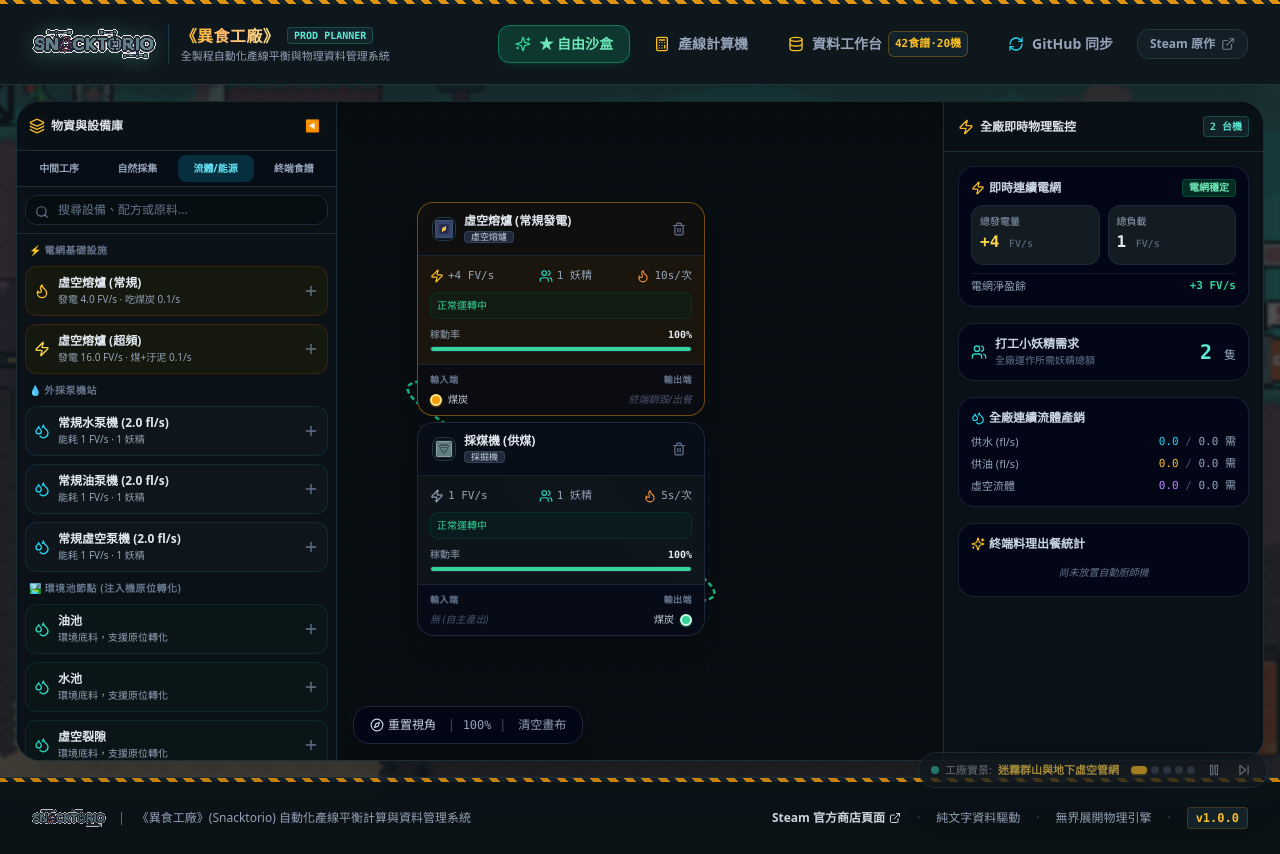
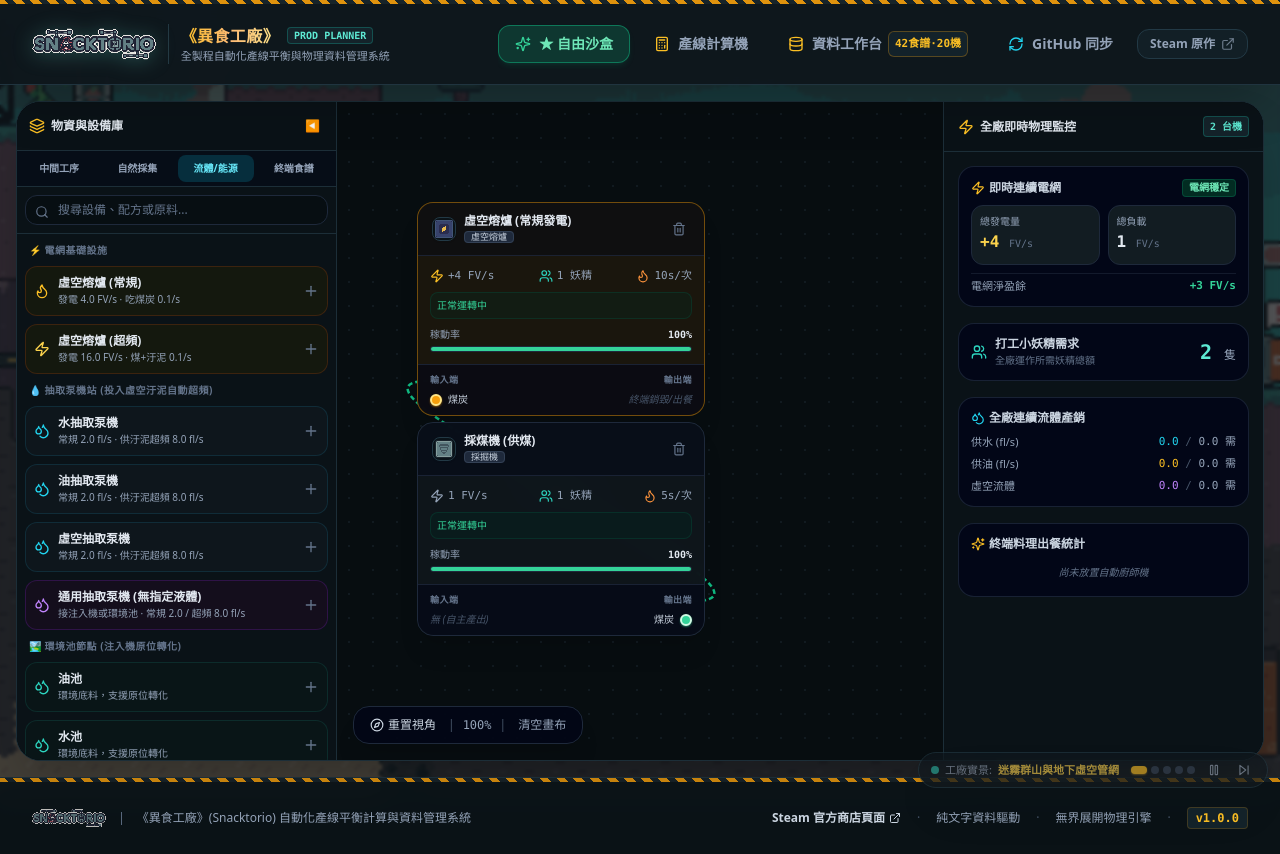
Before and after one commit to markyang20040112-source/Snacktorio, a React (Vite) app: page / in a window 1280 px wide. Both pictures are taken after a click on the button "流體/能源". Built offline with nearby package versions, Linux system fonts and the light colour scheme.

Commit message:
fix(sandbox): fluid port typing for mixer sauces, reactive pump overclocking, and injector-to-pump workflow

```diff
--- a/src/components/Sandbox/SandboxSimulator.tsx
+++ b/src/components/Sandbox/SandboxSimulator.tsx
@@ -25,6 +25,30 @@
   items: Item[];
   intermediate: IntermediateRecipe[];
   recipes: Recipe[];
+}
+
+const KNOWN_FLUIDS = new Set([
+  '水', '油', '虛空',
+  '塔瑪茄醬', '青醬', '麵糊', '白醬', '肉汁', '蟑螂奶', '蒜泥蛋醬',
+  '炙烈紅油', '醋', '致命莎莎醬', '辛辣莎莎醬', '致命沙沙醬', '辛辣沙沙醬'
+]);
+
+function isFluidItem(name: string): boolean {
+  if (!name) return false;
+  if (KNOWN_FLUIDS.has(name)) return true;
+  if (
+    name.endsWith('醬') ||
+    name.endsWith('油') ||
+    name.endsWith('水') ||
+    name.endsWith('汁') ||
+    name.endsWith('奶') ||
+    name.endsWith('醋') ||
+    name.includes('虛空')
+  ) {
+    if (['油荳蔻', '水稻', '醬油'].includes(name)) return false;
+    return true;
+  }
+  return false;
 }
 
 export const SandboxSimulator: React.FC<SandboxSimulatorProps> = ({
@@ -155,7 +179,7 @@
     const inputs: SandboxNodeData['inputs'] = [];
     if (recipeOrInter) {
       (recipeOrInter.inputs || []).forEach((inp, idx) => {
-        if (inp.name && inp.name !== '無' && inp.count > 0) {
+        if (inp.name && !inp.name.startsWith('無') && inp.count > 0) {
           inputs.push({
             id: `in-${idx}-${inp.name}`,
             name: inp.name,
@@ -164,7 +188,8 @@
           });
         }
       });
-      if (recipeOrInter.fluidType && recipeOrInter.fluidType !== '無') {
+      // 注入機為環境原位轉化設備，直接置於池中，不需要外採管道供水/供油！
+      if (recipeOrInter.fluidType && recipeOrInter.fluidType !== '無' && mach.name !== '注入機') {
         inputs.push({
           id: `in-fluid-${recipeOrInter.fluidType}`,
           name: recipeOrInter.fluidType,
@@ -177,11 +202,17 @@
     // 解析輸出端口
     const outputs: SandboxNodeData['outputs'] = [];
     if (recipeOrInter) {
+      const isOutFluid = isFluidItem(recipeOrInter.name) || mach.name === '注入機';
+      const defaultFluidRate = mach.name === '注入機' ? 2.0 : 1.0;
+      const rate = isOutFluid
+        ? (recipeOrInter.outputCount && recipeOrInter.cycleTime ? recipeOrInter.outputCount / recipeOrInter.cycleTime : defaultFluidRate)
+        : ((recipeOrInter.outputCount || 1) / (recipeOrInter.cycleTime || 5));
+
       outputs.push({
         id: `out-${recipeOrInter.name}`,
         name: recipeOrInter.name,
-        type: mach.name === '注入機' || (recipeOrInter as any).fluidType === '無' && recipeOrInter.name.includes('油') ? 'fluid' : 'solid',
-        rateProvided: Number(((recipeOrInter.outputCount || 1) / (recipeOrInter.cycleTime || 5)).toFixed(3))
+        type: isOutFluid ? 'fluid' : 'solid',
+        rateProvided: Number(rate.toFixed(3))
       });
     }
 
@@ -317,27 +348,54 @@
         outputs: []
       };
     } else if (type === 'pump') {
-      const isOC = subtype === 'overclock';
-      const fluidName = subtype?.includes('油') ? '油' : subtype?.includes('虛空') ? '虛空' : '水';
+      const isGeneric = subtype === 'generic' || !subtype;
+      const fluidName = isGeneric ? '通用流體' : subtype;
+
+      const inputs: SandboxPort[] = [];
+      if (isGeneric) {
+        inputs.push({
+          id: 'in-fluid',
+          name: '原位轉化液/環境池',
+          type: 'fluid',
+          rateRequired: 2.0
+        });
+      }
+      // 統一配備虛空汙泥超頻端口 (可選輸入，供汙泥自動升級為 8.0 fl/s)
+      inputs.push({
+        id: 'in-sludge',
+        name: '虛空汙泥 (超頻)',
+        type: 'solid',
+        rateRequired: 0.2
+      });
+
       node = {
         id,
         type: 'pump',
-        title: `${fluidName}抽取泵機 (${isOC ? '超頻 8 fl/s' : '常規 2 fl/s'})`,
-        powerMode: isOC ? 'overclock' : 'regular',
+        title: isGeneric ? '通用抽取泵機 (待接液源)' : `${fluidName}抽取泵機 (常規 2 fl/s)`,
+        machineName: '虛空泵機',
+        powerMode: 'regular',
         x: -pan.x + 350,
         y: -pan.y + 200,
         baseCycleTime: 1,
-        baseOutputCount: isOC ? 8 : 2,
-        basePowerConsumption: isOC ? 2.0 : 1.0,
-        baseGoblins: isOC ? 2 : 1,
+        baseOutputCount: 2,
+        basePowerConsumption: 1.0,
+        baseGoblins: 1,
         actualCycleTime: 1,
-        efficiency: 1.0,
-        actualPower: isOC ? 2.0 : 1.0,
-        actualGoblins: isOC ? 2 : 1,
+        efficiency: isGeneric ? 0 : 1.0,
+        actualPower: 1.0,
+        actualGoblins: 1,
         fluidSaturation: 1.0,
         solidSaturation: 1.0,
-        inputs: isOC ? [{ id: 'in-sludge', name: '虛空汙泥', type: 'solid', rateRequired: 0.2 }] : [],
-        outputs: [{ id: `out-${fluidName}`, name: fluidName, type: 'fluid', rateProvided: isOC ? 8 : 2 }]
+        statusNote: isGeneric ? '⚠️ 待連接原位轉化液或環境池' : '正常運轉中 (常規 2.0 fl/s)',
+        inputs,
+        outputs: [
+          {
+            id: 'out-fluid',
+            name: isGeneric ? '流體' : fluidName,
+            type: 'fluid',
+            rateProvided: isGeneric ? 0 : 2.0
+          }
+        ]
       };
     } else {
       // 環境池 (水池, 油池, 虛空裂隙)
@@ -497,6 +555,12 @@
     // 檢查類型相容性 (solid 連 solid, fluid 連 fluid)
     if (outPort.type !== inPort.type) {
       alert(`⚠️ 端口類型不相容：無法將 ${outPort.type === 'fluid' ? '流體' : '固體'} 連接至 ${inPort.type === 'fluid' ? '流體' : '固體'} 端口！`);
+      return;
+    }
+
+    // 注入機輸出防呆：注入機為原位轉化設備，輸出液體必須先接至泵機，再由泵機供入目標設備
+    if (fromNode.machineName === '注入機' && toNode.type !== 'pump') {
+      alert('⚠️ 注入機屬於「原位轉化」環境設備，原位轉化液無法直接拉管接至加工機台！\n請先將注入機輸出端接至「抽取泵機」，再由泵機抽取輸送至目標設備。');
       return;
     }
 
@@ -810,24 +874,37 @@
                     <Plus className="w-4 h-4 text-slate-500 group-hover:text-amber-400" />
                   </div>
 
-                  <div className="text-[10px] font-bold text-slate-500 px-1 uppercase tracking-wider mt-3">💧 外採泵機站</div>
+                  <div className="text-[10px] font-bold text-slate-500 px-1 uppercase tracking-wider mt-3">💧 抽取泵機站 (投入虛空汙泥自動超頻)</div>
                   {['水', '油', '虛空'].map(fluid => (
-                    <div key={fluid} className="space-y-1">
                     <div
+                      key={fluid}
                       onClick={() => handleAddInfrastructure('pump', fluid)}
                       className="p-2 rounded-xl bg-[#0e161c] hover:bg-[#132029] border border-cyan-900/40 hover:border-cyan-500/50 cursor-pointer flex items-center justify-between group"
                     >
                       <div className="flex items-center space-x-2">
                         <Droplets className="w-4 h-4 text-cyan-400" />
                         <div>
-                            <div className="font-bold text-slate-200 group-hover:text-cyan-300">常規{fluid}泵機 (2.0 fl/s)</div>
-                            <div className="text-[10px] text-slate-400">能耗 1 FV/s · 1 妖精</div>
+                          <div className="font-bold text-slate-200 group-hover:text-cyan-300">{fluid}抽取泵機</div>
+                          <div className="text-[10px] text-slate-400">常規 2.0 fl/s · 供汙泥超頻 8.0 fl/s</div>
                         </div>
                       </div>
                       <Plus className="w-4 h-4 text-slate-500 group-hover:text-cyan-400" />
                     </div>
+                  ))}
+
+                  <div
+                    onClick={() => handleAddInfrastructure('pump', 'generic')}
+                    className="p-2 rounded-xl bg-[#140e1c] hover:bg-[#1f142b] border border-purple-900/40 hover:border-purple-500/50 cursor-pointer flex items-center justify-between group"
+                  >
+                    <div className="flex items-center space-x-2">
+                      <Droplets className="w-4 h-4 text-purple-400" />
+                      <div>
+                        <div className="font-bold text-slate-200 group-hover:text-purple-300">通用抽取泵機 (無指定液體)</div>
+                        <div className="text-[10px] text-slate-400">接注入機或環境池 · 常規 2.0 / 超頻 8.0 fl/s</div>
                       </div>
-                  ))}
+                    </div>
+                    <Plus className="w-4 h-4 text-slate-500 group-hover:text-purple-400" />
+                  </div>
 
                   <div className="text-[10px] font-bold text-slate-500 px-1 uppercase tracking-wider mt-3">🏞️ 環境池節點 (注入機原位轉化)</div>
                   {['油池', '水池', '虛空裂隙'].map(pool => (
--- a/src/components/Sandbox/sandboxPhysics.ts
+++ b/src/components/Sandbox/sandboxPhysics.ts
@@ -78,6 +78,62 @@
           const rate = node.baseCycleTime > 0 ? node.baseOutputCount / node.baseCycleTime : 0.2;
           p.rateProvided = Number(rate.toFixed(3));
         });
+        return;
+      }
+
+      // 泵機節點專屬物理：支援水/油/虛空與通用抽取泵機，輸入虛空汙泥自動超頻至 8.0 fl/s
+      if (node.type === 'pump') {
+        const sludgeConns = connList.filter(c => c.toNodeId === node.id && (c.toPortId === 'in-sludge' || c.toPortId.includes('sludge')));
+        const sludgeRate = sludgeConns.reduce((sum, c) => sum + c.actualFlowRate, 0);
+        const isOverclocked = sludgeRate >= 0.1;
+
+        node.powerMode = isOverclocked ? 'overclock' : 'regular';
+        node.basePowerConsumption = isOverclocked ? 2.0 : 1.0;
+        node.actualPower = node.basePowerConsumption;
+        node.baseGoblins = isOverclocked ? 2 : 1;
+        node.actualGoblins = node.baseGoblins;
+
+        const targetRate = isOverclocked ? 8.0 : 2.0;
+
+        // 通用泵機：檢核輸入端原位液/環境池
+        const fluidInPort = node.inputs.find(p => p.type === 'fluid');
+        if (fluidInPort) {
+          const incomingConns = connList.filter(c => c.toNodeId === node.id && c.toPortId === fluidInPort.id);
+          const incomingFluidRate = incomingConns.reduce((sum, c) => sum + c.actualFlowRate, 0);
+          if (incomingConns.length > 0 && incomingFluidRate > 0) {
+            const firstConn = incomingConns[0];
+            const fromNode = nodeMap.get(firstConn.fromNodeId);
+            const fromPort = fromNode?.outputs.find(p => p.id === firstConn.fromPortId);
+            const fluidName = fromPort?.name || firstConn.itemOrFluidName || '流體';
+
+            node.title = `${fluidName}抽取泵機 (${isOverclocked ? '⚡超頻 8 fl/s' : '常規 2 fl/s'})`;
+            node.efficiency = 1.0;
+            node.statusNote = isOverclocked ? `⚡ 超頻運轉中：輸出 ${fluidName} 8.0 fl/s` : `正常運轉中：輸出 ${fluidName} 2.0 fl/s`;
+            node.outputs.forEach(p => {
+              p.name = fluidName;
+              p.rateProvided = targetRate;
+            });
+          } else {
+            node.efficiency = 0;
+            node.title = '通用抽取泵機 (待接液源)';
+            node.statusNote = '❌ 未連接原位轉化液或環境池';
+            node.outputs.forEach(p => {
+              p.rateProvided = 0;
+            });
+          }
+        } else {
+          // 專屬流體泵機 (水, 油, 虛空)
+          node.efficiency = 1.0;
+          const fluidName = node.outputs[0]?.name || '流體';
+          node.title = `${fluidName}抽取泵機 (${isOverclocked ? '⚡超頻 8 fl/s' : '常規 2 fl/s'})`;
+          node.statusNote = isOverclocked ? '⚡ 超頻運轉中 (8.0 fl/s)' : '正常運轉中 (常規 2.0 fl/s)';
+          node.outputs.forEach(p => {
+            p.rateProvided = targetRate;
+          });
+        }
+
+        node.fluidSaturation = 1.0;
+        node.solidSaturation = 1.0;
         return;
       }
 
@@ -200,18 +256,15 @@
 
     // 泵機處理
     if (n.type === 'pump') {
-      totalPowerLoad += n.basePowerConsumption;
-      totalGoblins += n.baseGoblins;
+      totalPowerLoad += n.actualPower || n.basePowerConsumption;
+      totalGoblins += n.actualGoblins || n.baseGoblins;
       n.outputs.forEach(p => {
         const name = p.name;
         const rate = p.rateProvided || 0;
-        if (name.includes('水')) fluidsSummary.water.produced += rate;
-        else if (name.includes('紅油')) {
-          fluidsSummary.custom['炙烈紅油'] = fluidsSummary.custom['炙烈紅油'] || { produced: 0, consumed: 0 };
-          fluidsSummary.custom['炙烈紅油'].produced += rate;
-        } else if (name.includes('油')) fluidsSummary.oil.produced += rate;
-        else if (name.includes('虛空')) fluidsSummary.void.produced += rate;
-        else {
+        if (name === '水') fluidsSummary.water.produced += rate;
+        else if (name === '油') fluidsSummary.oil.produced += rate;
+        else if (name === '虛空') fluidsSummary.void.produced += rate;
+        else if (name && name !== '流體') {
           fluidsSummary.custom[name] = fluidsSummary.custom[name] || { produced: 0, consumed: 0 };
           fluidsSummary.custom[name].produced += rate;
         }
```
Also changed, not shown: 1 other file (tests, documents, lock files or other folders). Lines whose indentation alone changed are shown as unchanged.
